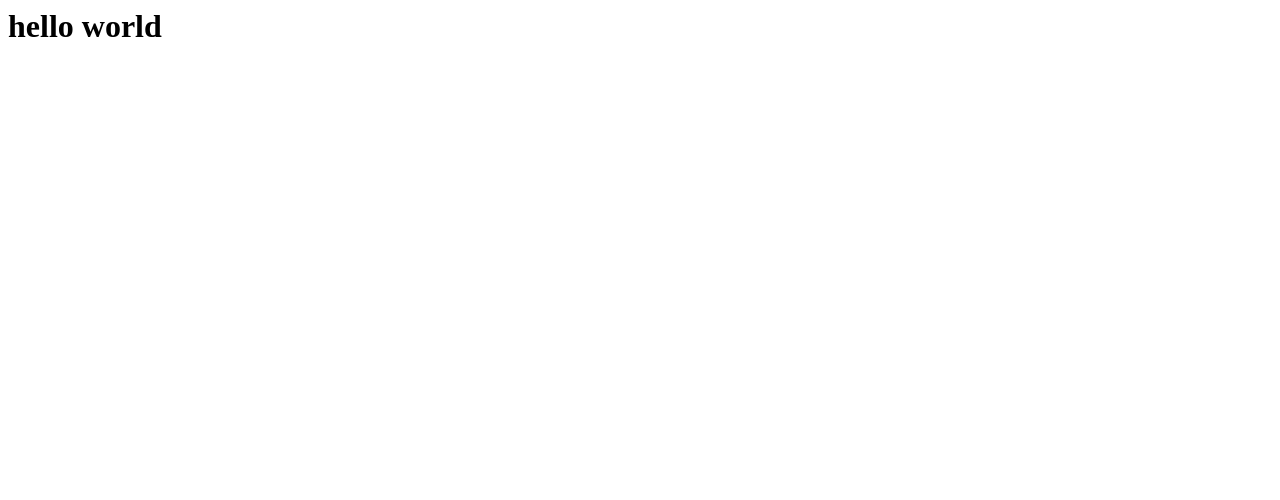
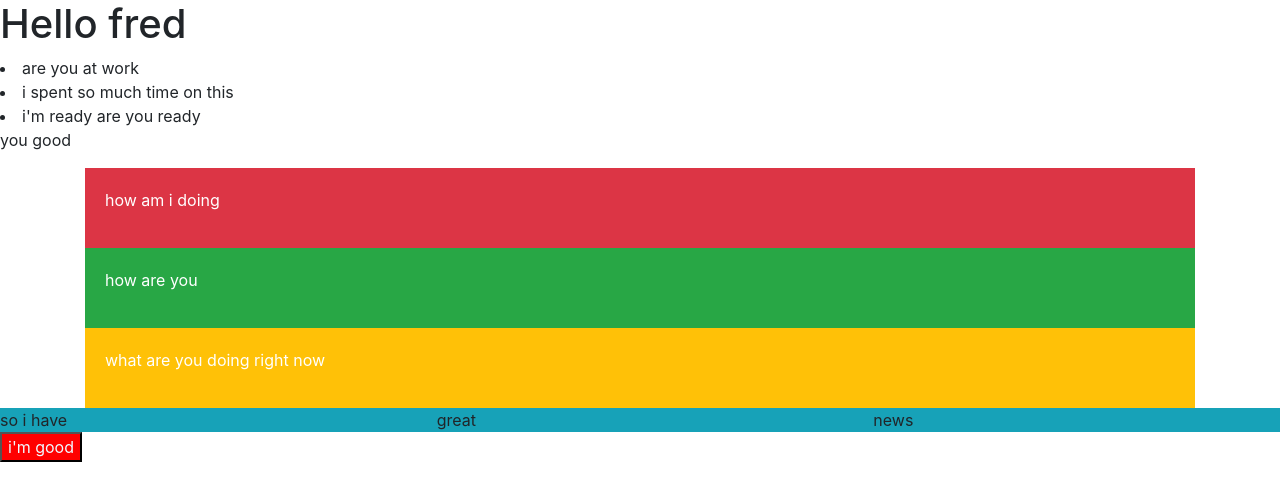
Before and after one commit to Ryanon22/first-project, a plain HTML site: page main.html in a window 1280 px wide. Drawn offline with nearby package versions, Linux system fonts and the light colour scheme.

Commit message:
push commit

```diff
--- a/main.html
+++ b/main.html
@@ -2,9 +2,53 @@
 <head>
     <meta charset="UTF-8">
     <meta name="viewport" content="width=device-width, initial-scale=1.0">
+    <link rel="stylesheet" href="https://cdn.jsdelivr.net/npm/bootstrap@4.0.0/dist/css/bootstrap.min.css" integrity="sha384-Gn5384xqQ1aoWXA+058RXPxPg6fy4IWvTNh0E263XmFcJlSAwiGgFAW/dAiS6JXm" crossorigin="anonymous">
     <title>Document</title>
 </head>
 <body>
-    <h1>hello world</h1>
+    <h1>Hello fred</h1>
+
+    <li>are you at work</li>
+    <li>i spent so much time on this</li>
+    <li>i'm ready are you ready</li>
+
+<p>you good</p>
+
+
+
+<div class="container">
+
+    <div class="cotainer-flud">
+
+        <div class="card-body bg-danger text-white">
+                   <p>how am i doing</p>
+        </div>
+
+        <div class="card-body bg-success text-white">
+            <p>how are you</p>
+ </div>
+
+ <div class="card-body bg-warning text-white">
+    <p>what are you doing right now</p>
+</div>
+
+    </div>
+</div>
+<div class="bg-info">
+<div class="row">
+    <div class="col">so i have </div>
+    <div class="col">great</div>
+    <div class="col">news</div>
+</div>
+</div>
+
+
+
+
+    <button style="background-color: red; color: aliceblue;">i'm good</button>
+
+    <script src="https://code.jquery.com/jquery-3.2.1.slim.min.js"></script>
+<script src="https://cdn.jsdelivr.net/npm/popper.js@1.12.9/dist/umd/popper.min.js"></script>
+<script src="https://cdn.jsdelivr.net/npm/bootstrap@4.0.0/dist/js/bootstrap.min.js"></script>
 </body>
 </html>
--- a/style.css/style.css
+++ b/style.css/style.css
@@ -8,3 +8,8 @@ body{
  color: red;
  background-color: black;
 }
+
+
+.orange{
+    border: orangered;
+}
```
Also changed, not shown: style.css/fred.css (deleted).
